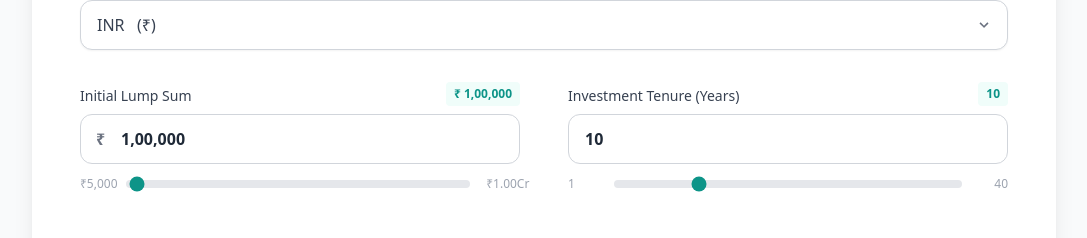
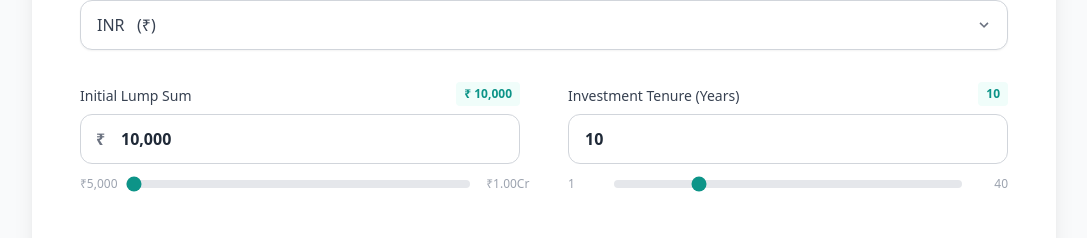
Before and after one commit to soninishank/FinancialCalculator, a React (Create React App) app: page / in a window 1280 px wide. Both pictures are taken after a click on the button "Lump Sum Only". Shown: the part 370-608 px from the top of the page, without its empty margins (96-1183 px from the left). Built offline with nearby package versions, Linux system fonts and the light colour scheme.

Commit message:
added a fix

```diff
--- a/src/components/calculators/LumpSumOnly.js
+++ b/src/components/calculators/LumpSumOnly.js
@@ -34,7 +34,7 @@ function computeYearlyLump({ lumpSum, annualRate, years }) {
 }
 
 export default function LumpSumOnly({ currency, setCurrency }) {
-  const [lumpSum, setLumpSum] = useState(100000);
+  const [lumpSum, setLumpSum] = useState(10000);
   const [years, setYears] = useState(10);
   const [annualRate, setAnnualRate] = useState(12);
 
```
